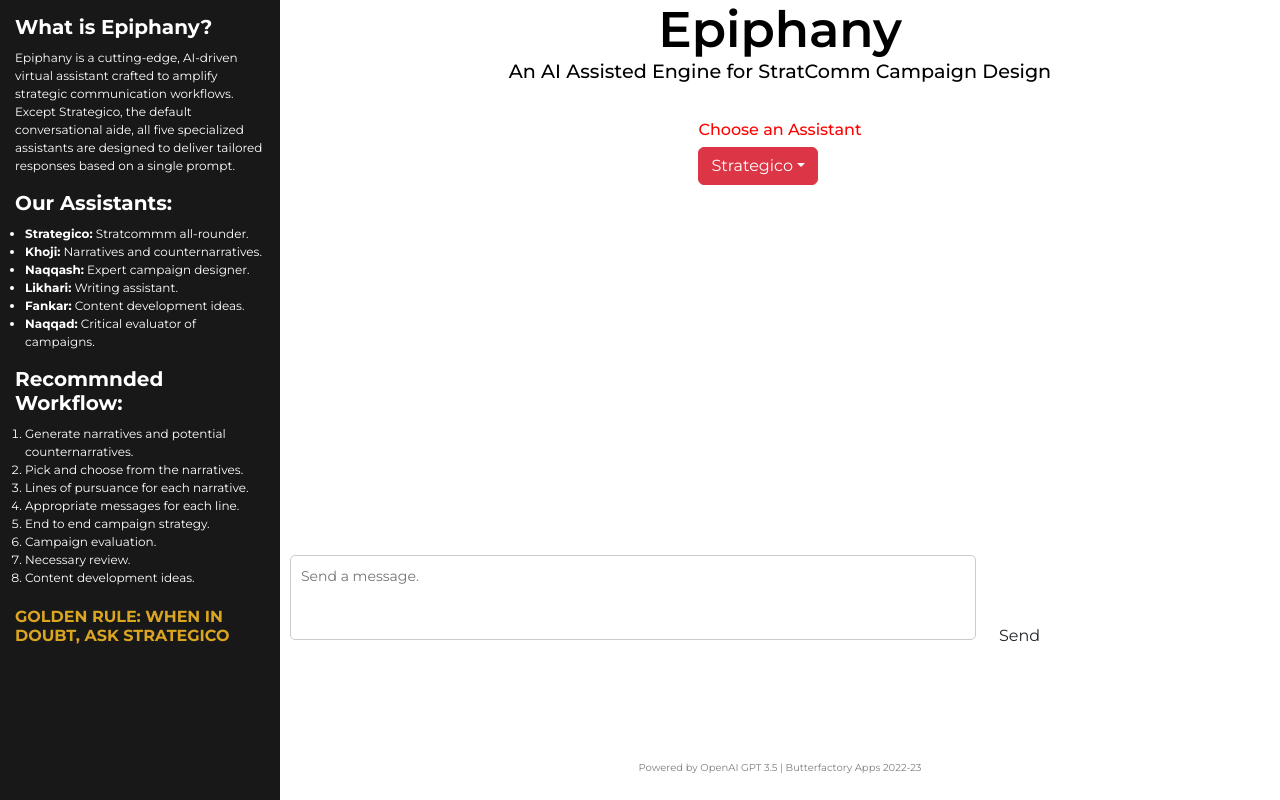
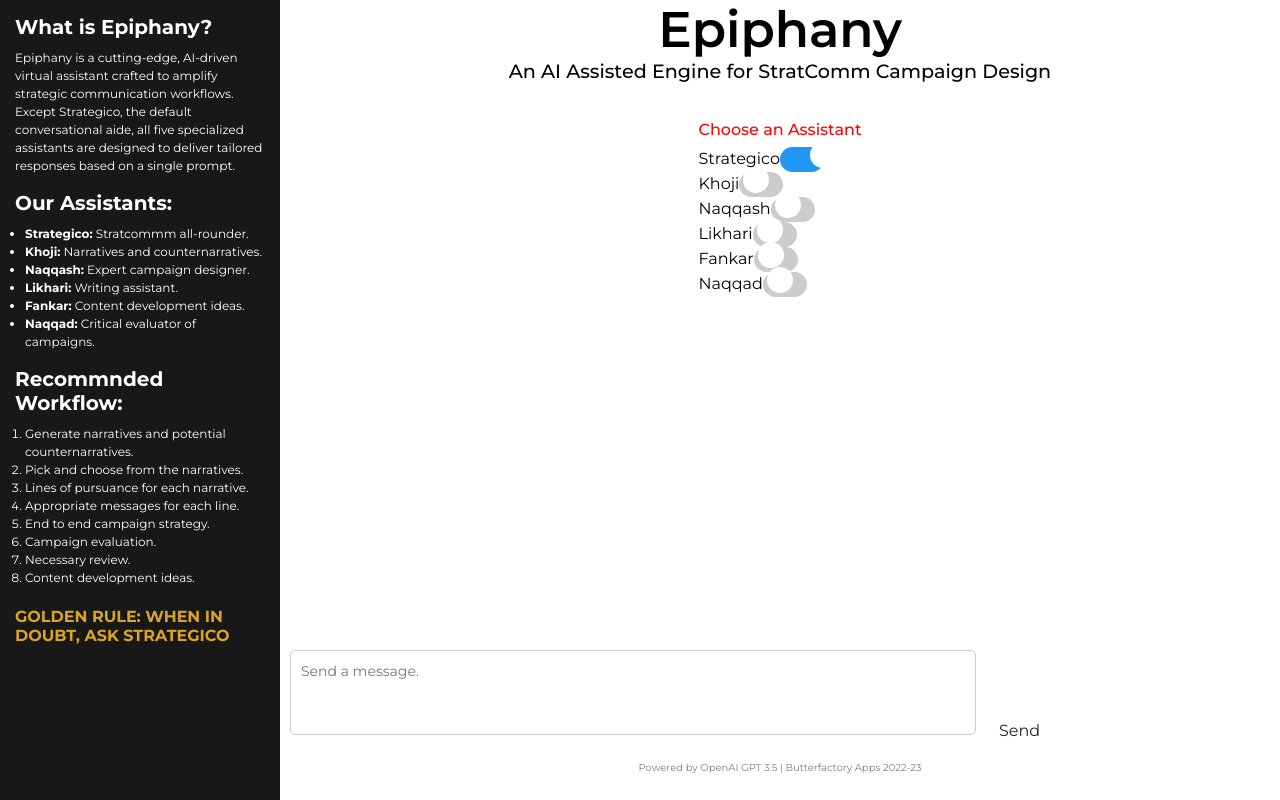
Before and after one commit to aasem/epiphany, a React (Create React App) app: page / in a window 1280 px wide. Built offline with nearby package versions, Linux system fonts and the light colour scheme.

Commit message:
Slider changes

```diff
--- a/src/components/AssistantSelector.js
+++ b/src/components/AssistantSelector.js
@@ -18,20 +18,23 @@ function AssistantSelector() {
   }
 
   return (
-    <div className="dropdown assistant-selection">
+    <div className="assistant-selector">
       <h6 className="assistant-label">Choose an Assistant</h6>
-      <button className="btn btn-danger dropdown-toggle" type="button" id="assistantDropdown">
-        {selectedAssistant}
-      </button>
-      <div className="dropdown-menu" aria-labelledby="assistantDropdown">
+      <div className="switches-container">
         {assistants.map((assistant) => (
-          <button
-            className="dropdown-item"
-            onClick={() => handleSelect(assistant)}
-            key={assistant}
-          >
-            {assistant}
-          </button>
+          <div key={assistant} className="switch-container">
+            <label htmlFor={assistant}>{assistant}</label>
+            <label className="switch">
+              <input
+                type="radio"
+                id={assistant}
+                name="assistant"
+                checked={selectedAssistant === assistant}
+                onChange={() => handleSelect(assistant)}
+              />
+              <span className="slider round" />
+            </label>
+          </div>
         ))}
       </div>
     </div>
--- a/src/styles/AssistantSelector.css
+++ b/src/styles/AssistantSelector.css
@@ -1,4 +1,4 @@
-.assistant-selection {
+.assistant-selector {
   align-self: center;
 }
 
@@ -6,24 +6,55 @@
     color: #ff0000;
   }
 
-.dropdown {
+  .switch {
     position: relative;
     display: inline-block;
+    width: 60px;
+    height: 25px;
   }
 
-  .dropdown-menu {
-    display: none;
-    position: absolute;
-    z-index: 1;
+  .switch input {
+    opacity: 0;
+    width: 0;
+    height: 0;
   }
 
-  .dropdown-menu button {
-    color: black;
-    padding: 6px 8px;
-    text-decoration: none;
-    display: block;
+  .slider {
+    position: absolute;
+    cursor: pointer;
+    top: 0;
+    left: 0;
+    right: 0;
+    bottom: 0;
+    background-color: #ccc;
+    transition: .4s;
   }
 
-  .dropdown:hover .dropdown-menu {
-    display: block;
+  .slider:before {
+    position: absolute;
+    content: "";
+    height: 26px;
+    width: 26px;
+    left: 4px;
+    bottom: 4px;
+    background-color: white;
+    transition: .4s;
   }
+
+  input:checked + .slider {
+    background-color: #2196F3;
+  }
+
+  input:checked + .slider:before {
+    transform: translateX(26px);
+  }
+
+  /* Rounded sliders */
+  .slider.round {
+    border-radius: 34px;
+    width: 44px;
+  }
+
+  .slider.round:before {
+    border-radius: 50%;
+  }
```
